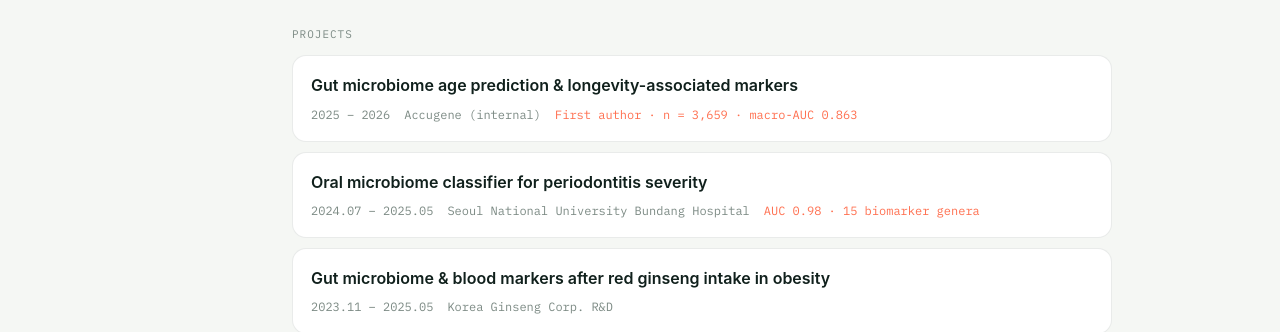
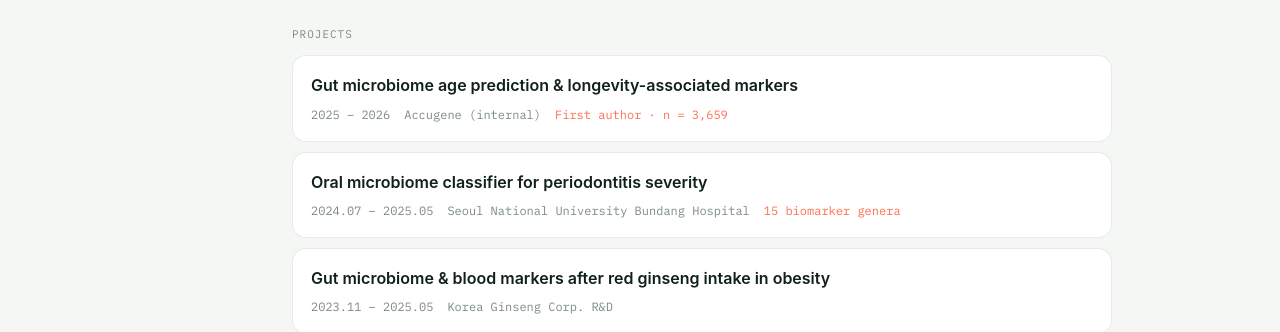
Before and after one commit to Banseok212/banseok212.github.io, a Jekyll site: the page built from research.html, in a window 1280 px wide and 900 px high, scrolled down 1031 px. Shown: the part 153-485 px from the top of the window. Built offline with Jekyll 4.4.1, drawn with Linux system fonts in a browser that asks for light colours; some web fonts are replaced; some of the changed text lies outside the part shown.

Commit message:
Remove model performance metrics from research projects
Co-Authored-By: Claude Opus 5.5 <noreply@anthropic.com>

```diff
--- a/_data/research.yml
+++ b/_data/research.yml
@@ -15,8 +15,8 @@
   methods: ["16S rRNA amplicon", "Random Forest / XGBoost", "MaAsLin2 · LEfSe", "Diversity analysis", "External validation"]
   topic: "Microbiome"
   projects:
-    - { title: "Gut microbiome age prediction & longevity-associated markers", period: "2025 – 2026", partner: "Accugene (internal)", note: "First author · n = 3,659 · macro-AUC 0.863" }
-    - { title: "Oral microbiome classifier for periodontitis severity", period: "2024.07 – 2025.05", partner: "Seoul National University Bundang Hospital", note: "AUC 0.98 · 15 biomarker genera" }
+    - { title: "Gut microbiome age prediction & longevity-associated markers", period: "2025 – 2026", partner: "Accugene (internal)", note: "First author · n = 3,659" }
+    - { title: "Oral microbiome classifier for periodontitis severity", period: "2024.07 – 2025.05", partner: "Seoul National University Bundang Hospital", note: "15 biomarker genera" }
     - { title: "Gut microbiome & blood markers after red ginseng intake in obesity", period: "2023.11 – 2025.05", partner: "Korea Ginseng Corp. R&D", note: "" }
     - { title: "Gut microbiome changes under Korean-medicine treatment for atopic dermatitis", period: "2021.02 – 2022.01", partner: "Korea Institute of Oriental Medicine", note: "" }
 
@@ -68,6 +68,6 @@
   methods: ["CLIA validation", "RNA-seq · DESeq2", "WES variant calling", "Metagenomics", "Pan-genome"]
   topic: "Clinical NGS"
   projects:
-    - { title: "NGS pipeline validation in a CLIA lab environment", period: "2023.07 – 2023.12", partner: "Accugene (internal)", note: "Sensitivity 100% · concordance 98–99%" }
+    - { title: "NGS pipeline validation in a CLIA lab environment", period: "2023.07 – 2023.12", partner: "Accugene (internal)", note: "" }
     - { title: "Transcriptomic changes in kidney cells under a diabetic-complication regulator (KLF9)", period: "2025.10 – 2025.12", partner: "KDCA National Institute of Health", note: "" }
     - { title: "Academic & DTC microbiome analysis service pipelines", period: "2023.05 – 2026.04", partner: "Accugene (internal)", note: "" }
```
